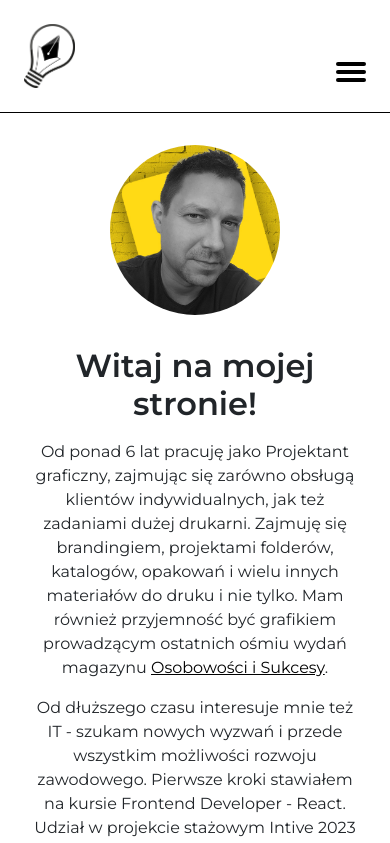
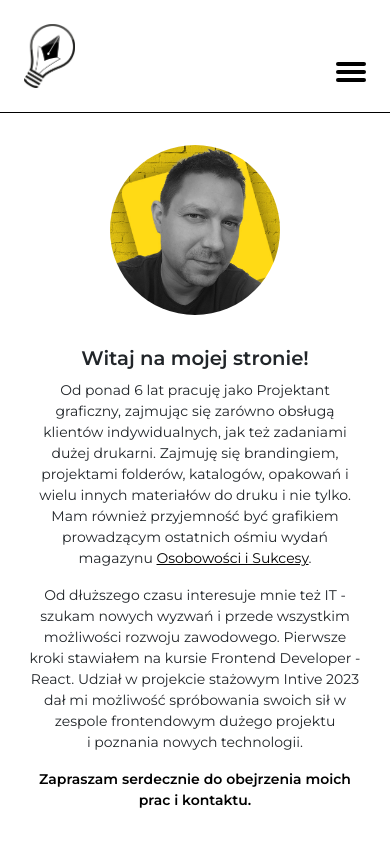
Before and after one commit to PawelPazderski/mypage, a React (Create React App) app: page / in a window 390 px wide. Shown: the top 843 px of the page. Built offline with nearby package versions, Linux system fonts and the light colour scheme.

Commit message:
style changes

```diff
--- a/src/components/Contact/Contact.js
+++ b/src/components/Contact/Contact.js
@@ -145,7 +145,7 @@ const Contact = () => {
             <Success />
             :
             <form ref={form} className="contact-form" onSubmit={sendEmail}>
-                        <h2>Napisz do mnie</h2>
+                        <h1>Napisz do mnie</h1>
                         <label>Imię</label>
                             <input
                                 name="name"
--- a/src/components/Contact/contact.scss
+++ b/src/components/Contact/contact.scss
@@ -1,12 +1,4 @@
 @import "../../scss/settings/variables";
-
-
-h1 {
-    font-size: 2em;
-    font-family: $font-base, sans-serif;
-    font-weight:600;
-    text-align: center;
-}
 
 .contact-container {
     margin: 0 auto;
@@ -45,6 +37,18 @@ h1 {
         }
     }
 
+}
+
+@media(max-width: 960px) {
+    .contact-container {
+        width: 70%;
+    }
+}
+
+@media(max-width: 480px) {
+    .contact-container {
+        width: 90%;
+    }
 }
 
 .contact-form {
--- a/src/components/Home/Home.js
+++ b/src/components/Home/Home.js
@@ -17,7 +17,7 @@ const Home = () => {
                 {/* <p>Wcześniej wiele lat byłem związany z branżą gastronomiczną, prowadząc własną działalność. Specyfika rynku, trudności jakich w branży nie brakuje a także, może przede wszystkim fakt pojawienia się w moim życiu moich cudownych synków skłoniły mnie do poszukiwań nowej drogi zawodowej. Przemieniłem wówczas swoje hobby, jakim
                 była grafika komputerowa w pracę zawodową, kończąc dwuletnią Szkołę Sztuk Pięknych jako plastyk - specjalność techniki graficzne.</p> */}
 
-                <p>Od dłuższego czasu interesuje mnie też IT - szukam nowych wyzwań i przede wszystkim możliwości rozwoju zawodowego. Pierwsze kroki stawiałem na kursie Frontend Developer - React. Udział w projekcie stażowym Intive 2023 dał mi możliwość spróbowanie swoich sił w zespole frontendowym dużego projektu i poznania nowych technologii. </p>
+                <p>Od dłuższego czasu interesuje mnie też IT - szukam nowych wyzwań i przede wszystkim możliwości rozwoju zawodowego. Pierwsze kroki stawiałem na kursie Frontend Developer - React. Udział w projekcie stażowym Intive 2023 dał mi możliwość spróbowania swoich sił w zespole frontendowym dużego projektu i poznania nowych technologii. </p>
 
                 <a href="./portfolio" className='strong-text'>Zapraszam serdecznie do obejrzenia moich prac i kontaktu.</a>
             </div>
--- a/src/components/Home/home.scss
+++ b/src/components/Home/home.scss
@@ -63,6 +63,7 @@ p {
 @media(max-width: 960px) {
     .home-container .home-container-text {
         width: 85%;
+        font-size: 14px;
     }
     h1 {
         margin-bottom: 0.5em;
--- a/src/components/Navigation/navigation.scss
+++ b/src/components/Navigation/navigation.scss
@@ -17,6 +17,7 @@
         list-style-type: none;
         margin: 0;
         padding: 0;
+        z-index: 25;
         li a {
             color: black;
             text-transform: uppercase;
--- a/src/components/Portfolio/Portfolio.js
+++ b/src/components/Portfolio/Portfolio.js
@@ -8,7 +8,7 @@ const Portfolio = () => {
     return (
         <>
         <div className='portfolio-container'>
-            <h2>Kilka moich ostatnich prac..</h2>
+            <h1>Kilka moich ostatnich prac..</h1>
             <div className='portfolio-links'>
                 <NavLink className="portfolio-link portfolio-link-grafika" to="/portfolio/grafika">Grafika</NavLink>
                 <NavLink className="portfolio-link portfolio-link-developer" to="/portfolio/react">React</NavLink>
--- a/src/components/Portfolio_grafika/Carousel_graphics.js
+++ b/src/components/Portfolio_grafika/Carousel_graphics.js
@@ -47,18 +47,19 @@ const Carousel_graphics = ({listItems, isDesktop}) => {
                 }
                 {(listItems && !isDesktop) &&
                     <ul>
-                        {listItems.map((item) => {
+                        {listItems.map((item, index) => {
                             return <li key={item.id}>
 
                                 <div className="gallery-item-container">
-                                <span className="gallery-item-title">{item.title}</span>
+                                {/* <span className="gallery-item-title">{item.title}</span> */}
+                                {index === listItems.length - 1 && (<span className="gallery-item-title">{item.title}</span>)}
                                     <img
                                         className="gallery-img"
                                         src={item.url}
                                         alt={item.title}
                                         />
 
-                                    <hr/>
+                                    {/* <hr/> */}
 
                                 </div>
                             </li>
--- a/src/components/Portfolio_grafika/portfolio_grafika.scss
+++ b/src/components/Portfolio_grafika/portfolio_grafika.scss
@@ -64,8 +64,9 @@ a [class^="carousel-control"] {
             margin-top: 0.5em
         }
         .gallery-img {
-            width: 80%;
+            width: 95%;
             height: auto;
+            margin-bottom: 5px;
         }
         hr {
             opacity: 0.5;
--- a/src/scss/settings/_variables.scss
+++ b/src/scss/settings/_variables.scss
@@ -4,3 +4,16 @@
 
 $font-base: 'Montserrat', sans-serif;
 $accent-color: rgb(212, 191, 0);
+
+h1 {
+  font-size: 2em;
+  font-family: $font-base, sans-serif;
+  font-weight:600;
+  text-align: center;
+}
+
+@media(max-width: 480px) {
+  h1 {
+    font-size: 1.4em;
+  }
+}
```
